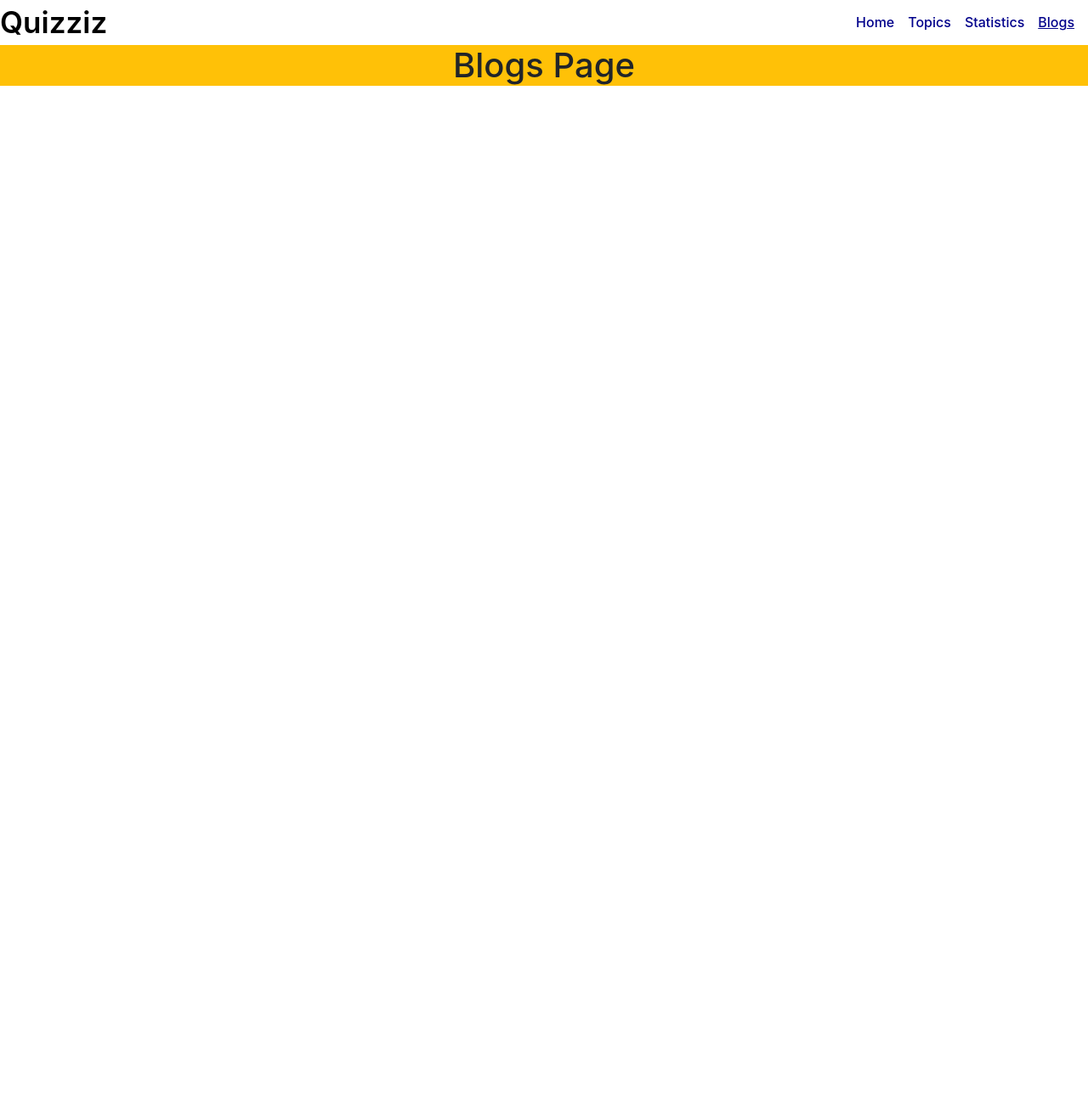
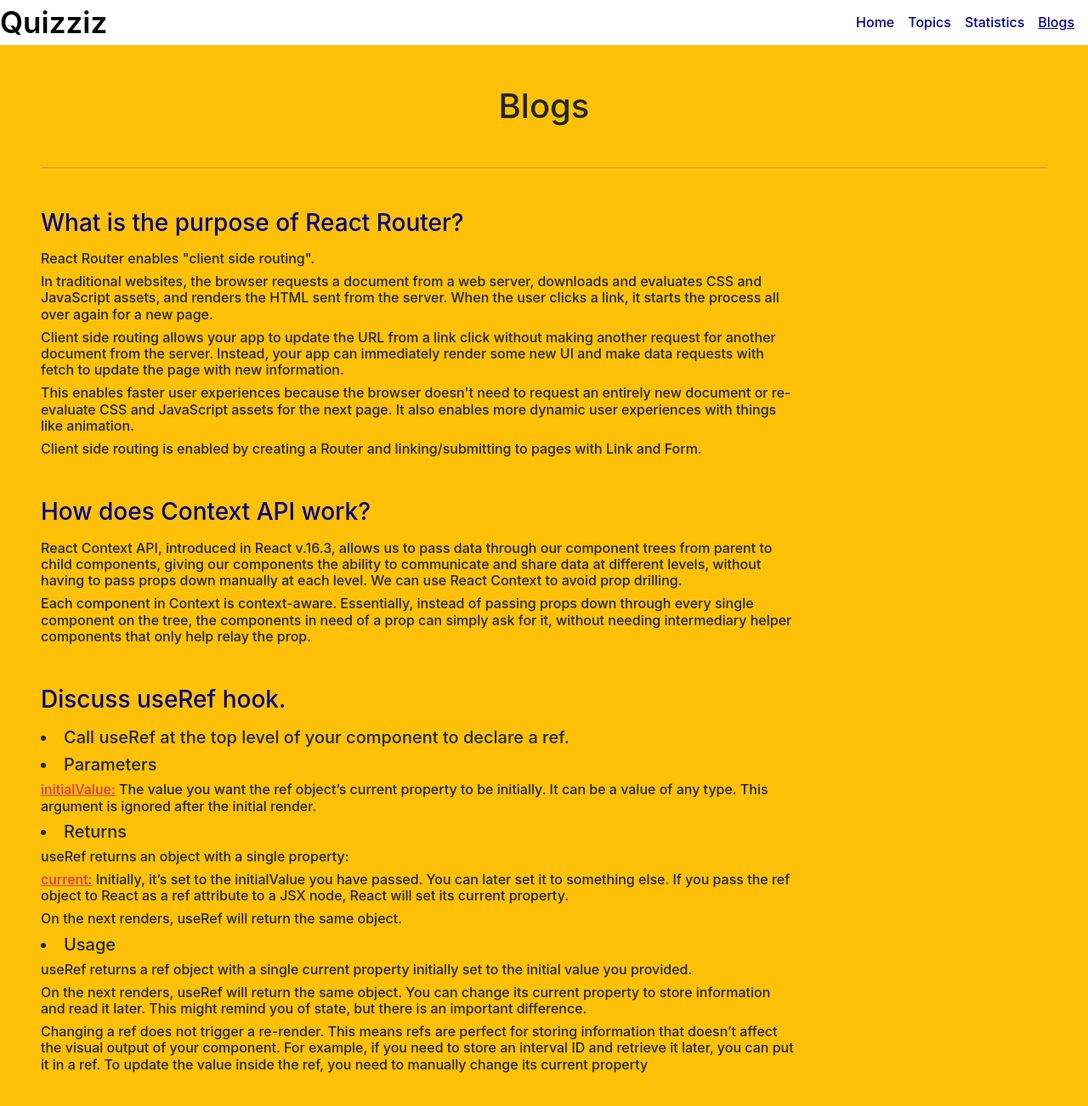
Before and after one commit to Waheed-Labib/Quizziz, a React (Create React App) app: page /blogs in a window 1280 px wide. Shown: the top 1302 px of the page at 85% size. Before the commit the page ends 800 px from the top, so only its background shows below. Built offline with nearby package versions, Linux system fonts and the light colour scheme.

Commit message:
added blogs

```diff
--- /dev/null
+++ b/src/components/Blogs/Blogs.css
@@ -0,0 +1,3 @@
+.blog-heading {
+    color: darkblue;
+}
--- a/src/components/Blogs/Blogs.js
+++ b/src/components/Blogs/Blogs.js
@@ -1,10 +1,49 @@
 import React from 'react';
+import './Blogs.css'
 
 const Blogs = () => {
     return (
-        <div>
-            <h1 className='bg-warning'>Blogs Page</h1>
-        </div>
+        <div className='p-5 bg-warning'>
+            <h1 className='mb-5'>Blogs</h1>
+            <hr></hr>
+            <div className='blogs text-start mt-5 w-75'>
+                <div className='blog mb-5'>
+                    <h3 className='blog-heading mb-3'>What is the purpose of React Router?</h3>
+                    <h6>React Router enables "client side routing".</h6>
+
+                    <h6>In traditional websites, the browser requests a document from a web server, downloads and evaluates CSS and JavaScript assets, and renders the HTML sent from the server. When the user clicks a link, it starts the process all over again for a new page.</h6>
+
+                    <h6>Client side routing allows your app to update the URL from a link click without making another request for another document from the server. Instead, your app can immediately render some new UI and make data requests with fetch to update the page with new information.</h6>
+
+                    <h6>This enables faster user experiences because the browser doesn't need to request an entirely new document or re-evaluate CSS and JavaScript assets for the next page. It also enables more dynamic user experiences with things like animation.</h6>
+
+                    <h6>Client side routing is enabled by creating a Router and linking/submitting to pages with Link and Form.</h6>
+                </div>
+
+                <div className='blog mb-5'>
+                    <h3 className='blog-heading mb-3'>How does Context API work?</h3>
+                    <h6>React Context API, introduced in React v.16.3, allows us to pass data through our component trees from parent to child components, giving our components the ability to communicate and share data at different levels, without having to pass props down manually at each level. We can use React Context to avoid prop drilling. </h6>
+                    <h6>Each component in Context is context-aware. Essentially, instead of passing props down through every single component on the tree, the components in need of a prop can simply ask for it, without needing intermediary helper components that only help relay the prop.</h6>
+                </div>
+
+                <div className='blog mb-5'>
+                    <h3 className='blog-heading mb-3'>Discuss useRef hook.</h3>
+                    <h5><li>Call useRef at the top level of your component to declare a ref.</li></h5>
+                    <h5><li>Parameters</li></h5>
+                    <h6><u className='text-danger'>initialValue:</u> The value you want the ref object’s current property to be initially. It can be a value of any type. This argument is ignored after the initial render.</h6>
+                    <h5><li>Returns</li></h5>
+                    <h6>useRef returns an object with a single property:</h6>
+                    <h6><u className='text-danger'>current:</u> Initially, it’s set to the initialValue you have passed. You can later set it to something else. If you pass the ref object to React as a ref attribute to a JSX node, React will set its current property.</h6>
+                    <h6>On the next renders, useRef will return the same object.</h6>
+                    <h5><li>Usage</li></h5>
+                    <h6>useRef returns a ref object with a single current property initially set to the initial value you provided.</h6>
+
+                    <h6>On the next renders, useRef will return the same object. You can change its current property to store information and read it later. This might remind you of state, but there is an important difference.</h6>
+
+                    <h6>Changing a ref does not trigger a re-render. This means refs are perfect for storing information that doesn’t affect the visual output of your component. For example, if you need to store an interval ID and retrieve it later, you can put it in a ref. To update the value inside the ref, you need to manually change its current property</h6>
+                </div>
+            </div>
+        </div >
     );
 };
 
--- /dev/null
+++ b/src/components/Statistics/Statistics.css
@@ -0,0 +1,25 @@
+.vl {
+    border-left: 1px solid gray;
+    height: 200px;
+}
+
+.graph-caption {
+    width: 25%;
+}
+
+@media screen and (max-width:981px) {
+
+    .stat {
+        flex-direction: column;
+    }
+
+    .vl {
+        display: none;
+    }
+
+    .graph-caption {
+        width: 100%;
+        margin-top: 10px;
+        margin-left: 20px;
+    }
+}
--- a/src/components/Statistics/Statistics.js
+++ b/src/components/Statistics/Statistics.js
@@ -1,7 +1,7 @@
 import axios from 'axios';
-import React, { useState, PureComponent } from 'react';
-import { BarChart, Bar, Cell, XAxis, YAxis, CartesianGrid, Tooltip, Legend, ResponsiveContainer } from 'recharts';
-
+import React, { useState } from 'react';
+import { BarChart, Bar, XAxis, YAxis, Tooltip } from 'recharts';
+import './Statistics.css'
 
 const Statistics = () => {
 
@@ -25,16 +25,20 @@ const Statistics = () => {
             <div className=''>
                 <h1 className='text-center'>Statistics</h1>
                 <hr></hr>
-                <div className='d-flex justify-content-center align-items-center'>
-                    <div className='w-50 p-5 d-flex justify-content-center align-items-center'>
-                        <BarChart width={400} height={250} data={topics}>
+                <div className='d-flex justify-content-around align-items-center stat'>
+                    <div className=''>
+                        <BarChart width={330} height={330} data={topics}>
                             <Bar dataKey="total" fill="#8884d8" />
                             <XAxis dataKey="name"></XAxis>
                             <YAxis></YAxis>
                             <Tooltip></Tooltip>
                         </BarChart>
                     </div>
+                    <div className='vl'></div>
+                    <h5 className='graph-caption text-center'>This graph shows the number of questions on each topic</h5>
                 </div>
+
+
 
 
             </div>
```
